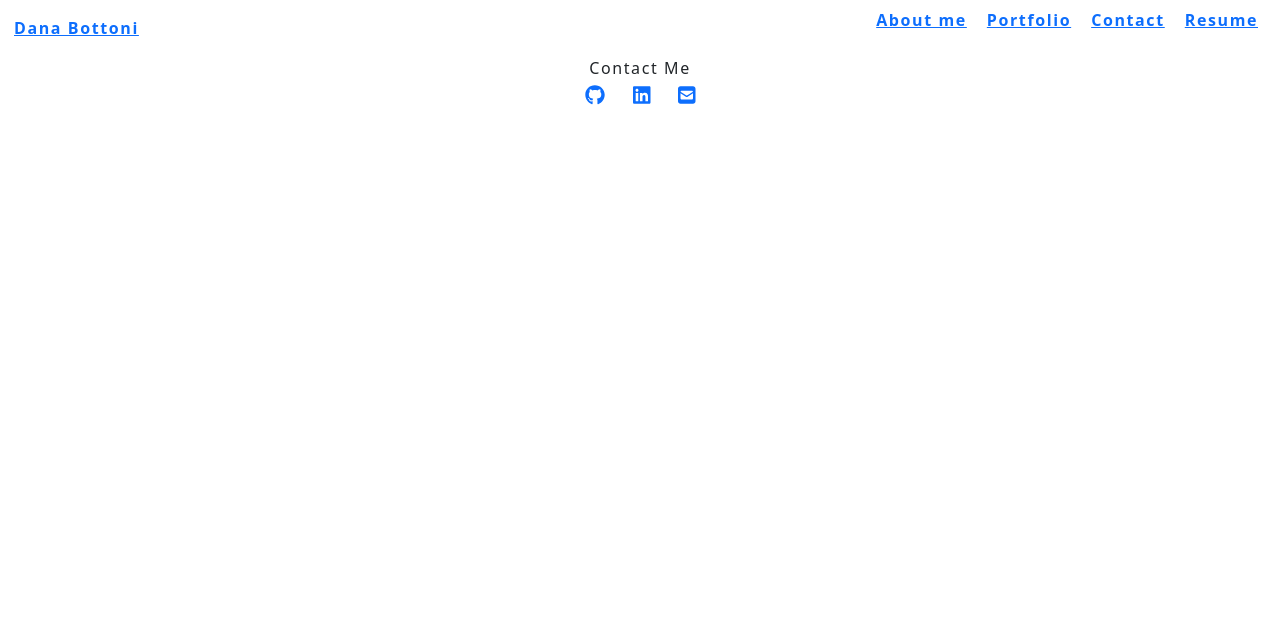
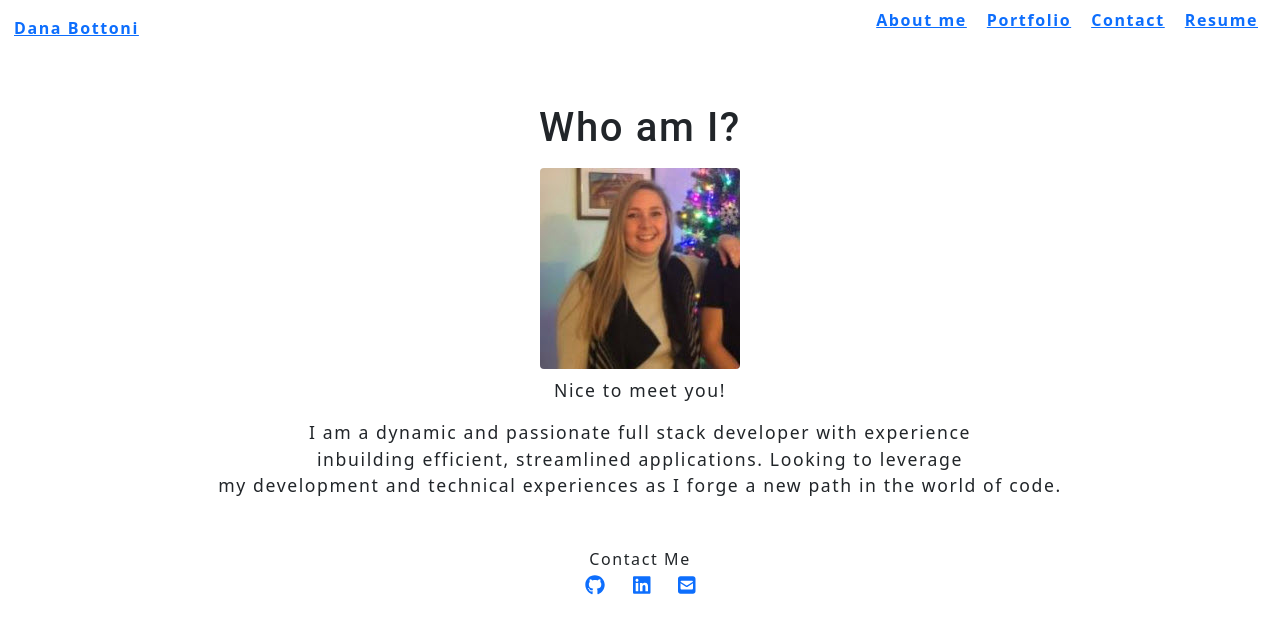
Before and after one commit to dbottoni/react-portfolio, a React (Create React App) app: page / in a window 1280 px wide. Shown: the top 634 px of the page. Built offline with nearby package versions, Linux system fonts and the light colour scheme.

Commit message:
heroku updates

```diff
--- a/src/App.js
+++ b/src/App.js
@@ -16,6 +16,7 @@ function App(){
     <Router>
       <Nav></Nav>
       <Switch>
+        <Route exact path="/" component={About} />
         <Route exact path="/about" component={About}/>
         <Route exact path="/portfolio" component={Portfolio}/>
         <Route exact path="/resume" component={Resume}/>
```
